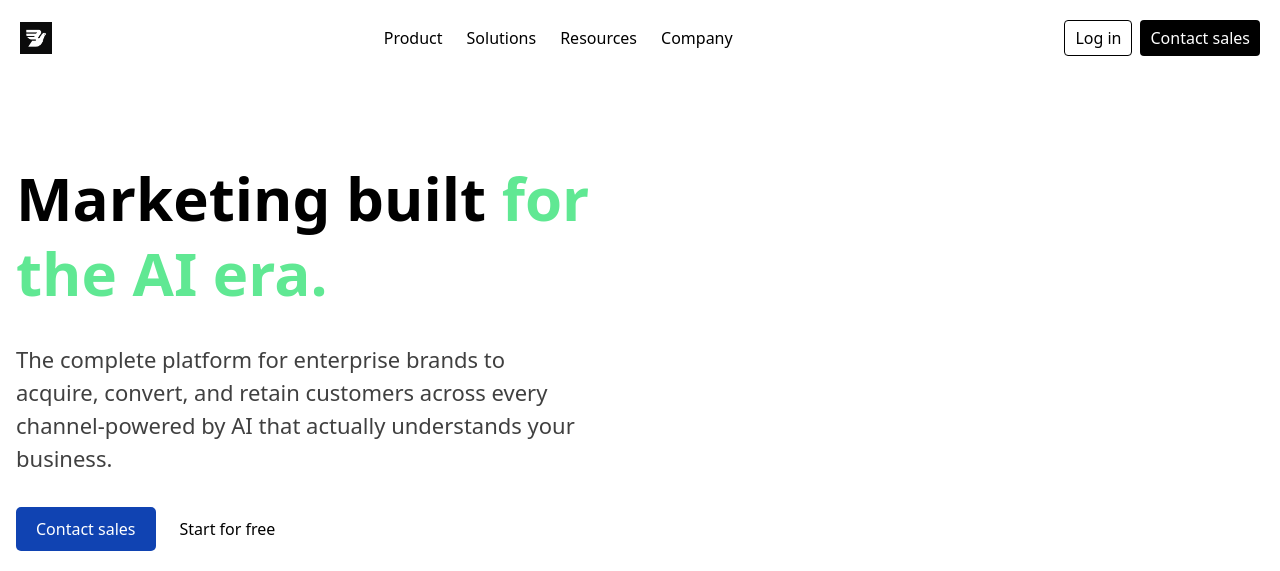
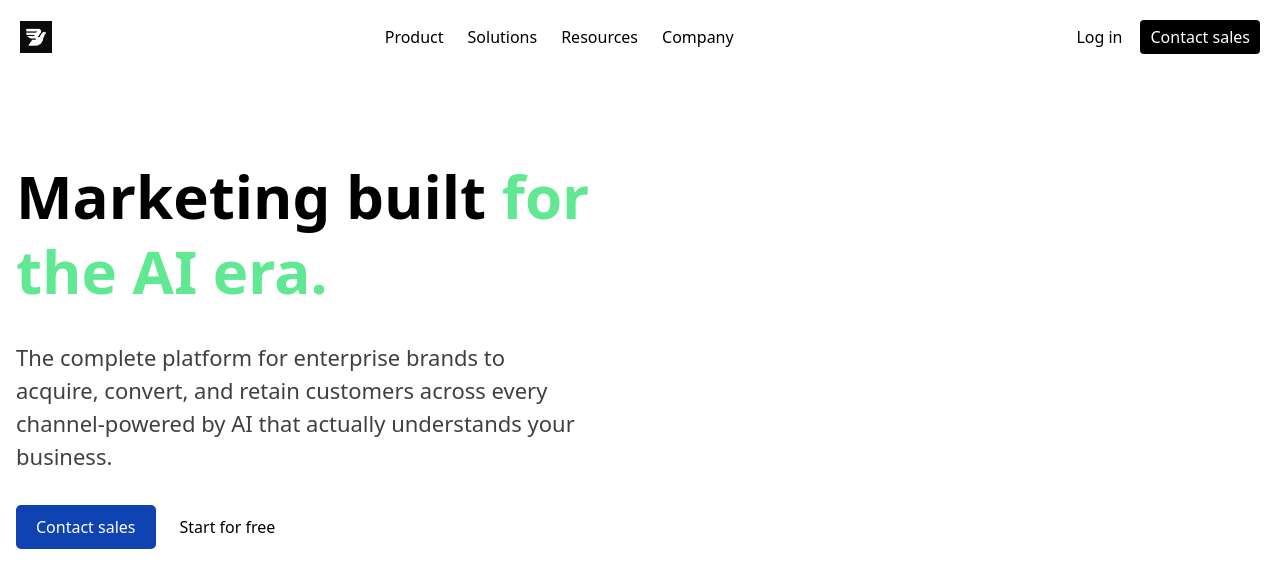
Before and after one commit to KammNOOK/Bird-Landing-Test-with-Tailwind, a website: page index.html in a window 1280 px wide. Shown: the top 571 px of the page. Drawn offline with Linux system fonts and the light colour scheme.

Commit message:
Update index.html

```diff
--- a/index.html
+++ b/index.html
@@ -26,7 +26,7 @@
   <!-- Desktop buttons -->
   <!-- buttons collapse under a single “Contact sales” on xs to avoid crowding -->
   <div class="hidden sm:flex sm:space-x-2">
-    <button class="pt-[5px] pb-[5px] pl-2.5 pr-2.5 rounded border border-black">Log in</button>
+    <button class="pt-[5px] pb-[5px] pl-2.5 pr-2.5 rounded">Log in</button>
     <button class="bg-black text-white pt-[5px] pb-[5px] pl-2.5 pr-2.5 rounded">Contact sales</button>
   </div>
 
```
